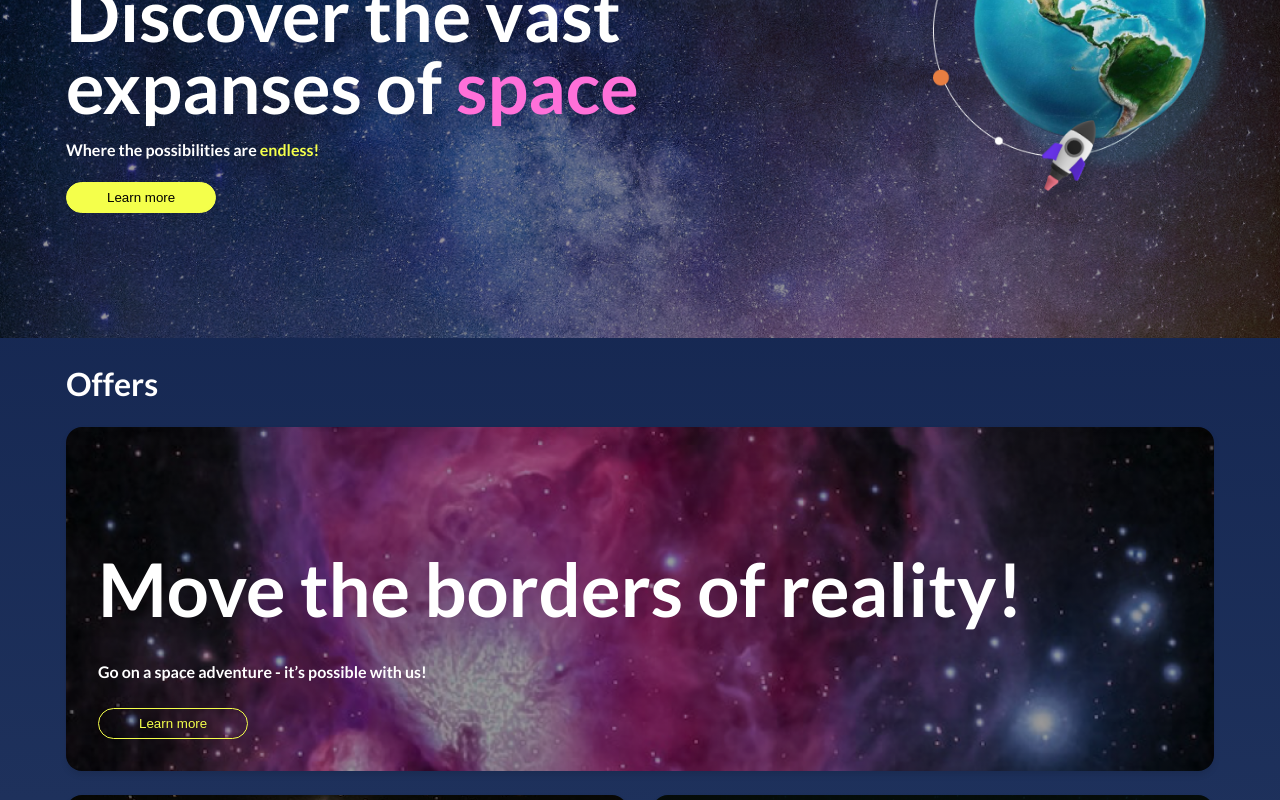
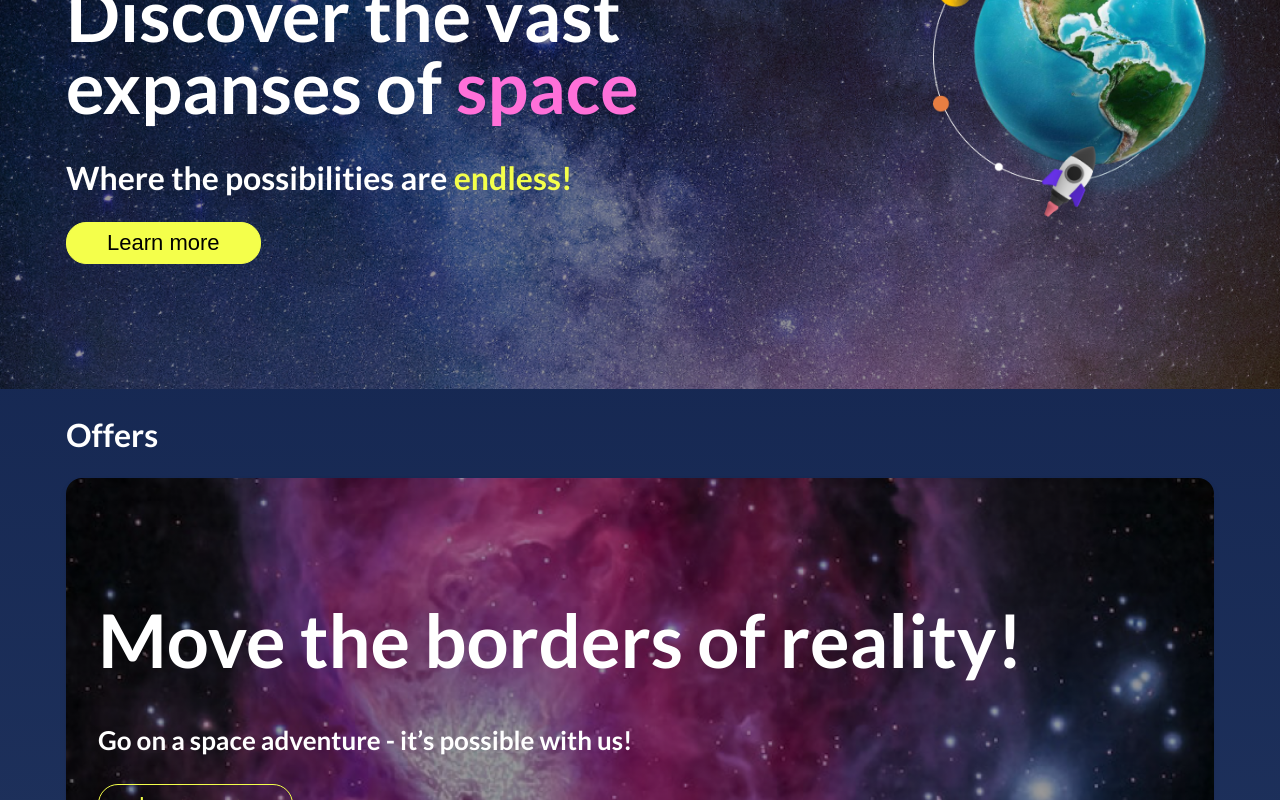
Before and after one commit to stepanencode/softswiss-cra-sass, a React (Create React App) app: page / in a window 1280 px wide. Shown: the part 320-1120 px from the top of the page. Built offline with nearby package versions, Linux system fonts and the light colour scheme; the HTML template or start-up script is replaced by a standard one.

Commit message:
FIX: styles

```diff
--- a/src/App.js
+++ b/src/App.js
@@ -54,17 +54,6 @@ const App = () => {
   const [offers, setOffers] = useState(INITIAL_OFFERS);
   const [journeyData, setJourneyData] = useState(INITIAL_JOURNEY);
   const [heroData, setHeroData] = useState(INITIAL_HERO);
-
-  // const formatTextWithSpan = (text, className) => {
-  //   if (!text) return '';
-  //   const words = text.split(' ');
-  //   const lastWord = words.pop();
-  //   return (
-  //     <>
-  //       {words.join(' ')} <span className={className}>{lastWord}</span>
-  //     </>
-  //   );
-  // };
 
   const extractLastWordForStyling = (text, className) => {
     if (!text?.trim()) return '';
@@ -195,9 +184,7 @@ const App = () => {
                 className="journey__checkbox"
               />
               <p className="journey__text">{journeyData?.text}</p>
-              <label htmlFor="toggle-text" className="journey__link">
-                {/* Read more */}
-              </label>
+              <label htmlFor="toggle-text" className="journey__link"></label>
             </div>
           </div>
         </section>
--- a/src/App.scss
+++ b/src/App.scss
@@ -18,15 +18,17 @@ $gradient-background: linear-gradient(
 $font-size-xs: 0.875rem;
 $font-size-sm: 1rem;
 $font-size-md: 1.125rem;
-$font-size-base: 1.2rem;
 $font-size-lg: 1.25rem;
+$font-size-2lg: 1.375rem;
 $font-size-xl: 1.5rem;
+$font-size-offer-xl: 1.625rem;
 $font-size-2xl: 2rem;
 $font-size-3xl: 2.25rem;
 $font-size-4xl: 2.5rem;
 $font-size-5xl: 4.625rem;
 $font-size-h1-md: 3rem;
 $font-size-h1-lg: 4.5rem;
+
 $box-shadow-default: 0 4px 6px rgb(0 0 0 / 10%);
 $breakpoints: (
   sm: 360px,
@@ -110,7 +112,6 @@ $dreams-images: (
   width: $width;
   max-width: $max-width;
   margin: $margin;
-  // background-color: red;
 }
 
 @mixin background-layer(
@@ -234,7 +235,7 @@ $dreams-images: (
     }
 
     &-text {
-      font-size: clamp($font-size-base, 2vw, $font-size-xl);
+      font-size: clamp($font-size-lg, 2vw, $font-size-xl);
       font-weight: bold;
     }
   }
@@ -291,6 +292,8 @@ $dreams-images: (
 
     @include respond-to(md) {
       padding-left: 0;
+      @include font-style($font-size-2lg, 700, center, normal);
+      text-transform: none;
     }
 
     &-link {
@@ -481,7 +484,6 @@ $dreams-images: (
 
   &__content {
     position: relative;
-    // max-width: 1248px;
     display: flex;
     flex-direction: column-reverse;
     justify-content: space-between;
@@ -519,8 +521,8 @@ $dreams-images: (
     }
 
     @include respond-to(lg) {
-      position: static; /* Убираем абсолютное позиционирование */
-      margin-left: auto; /* Сдвигаем планету вправо в потоке */
+      position: static;
+      margin-left: auto;
       transform: none;
     }
   }
@@ -528,7 +530,6 @@ $dreams-images: (
   &__info {
     padding: 250px 0 50px 0;
     text-align: center;
-    // background-color: wheat;
 
     @include respond-to(md) {
       padding: 125px 50px;
@@ -555,7 +556,15 @@ $dreams-images: (
     margin-bottom: 20px;
     font-weight: 800;
     color: $text-color;
-    // text-align: center;
+    font-size: $font-size-sm;
+
+    @include respond-to(md) {
+      font-size: $font-size-2lg;
+    }
+
+    @include respond-to(lg) {
+      font-size: $font-size-2xl;
+    }
   }
 
   &__highlight {
@@ -568,6 +577,11 @@ $dreams-images: (
 
   &__button {
     @include button;
+    font-size: $font-size-sm;
+
+    @include respond-to(md) {
+      font-size: $font-size-2lg;
+    }
 
     &:hover {
       background-color: $dark-emphasis-color;
@@ -579,14 +593,10 @@ $dreams-images: (
 .container {
   padding: 0 50px;
 
-  // background-color: plum;
-
   @include container;
 }
 
 .offers {
-  // padding: 2.5rem 0;
-
   &__title {
     margin-bottom: 1.5rem;
     color: $text-color;
@@ -661,7 +671,7 @@ $dreams-images: (
 
   &__item-title {
     margin-bottom: 1rem;
-    font-size: $font-size-xl;
+    font-size: $font-size-4xl;
     font-weight: 700;
 
     @include respond-to(md) {
@@ -680,14 +690,23 @@ $dreams-images: (
   &__item-text {
     margin-bottom: 1.5rem;
     font-size: $font-size-sm;
+
+    @include respond-to(lg) {
+      font-size: $font-size-offer-xl;
+    }
   }
 
   &__item-button {
+    font-size: $font-size-sm;
     @include button(
       $text-color: $emphasis-color,
       $bg-color: transparent,
       $align: flex-start
     );
+
+    @include respond-to(lg) {
+      font-size: $font-size-2lg;
+    }
 
     &:hover {
       color: $dark-emphasis-color;
```
